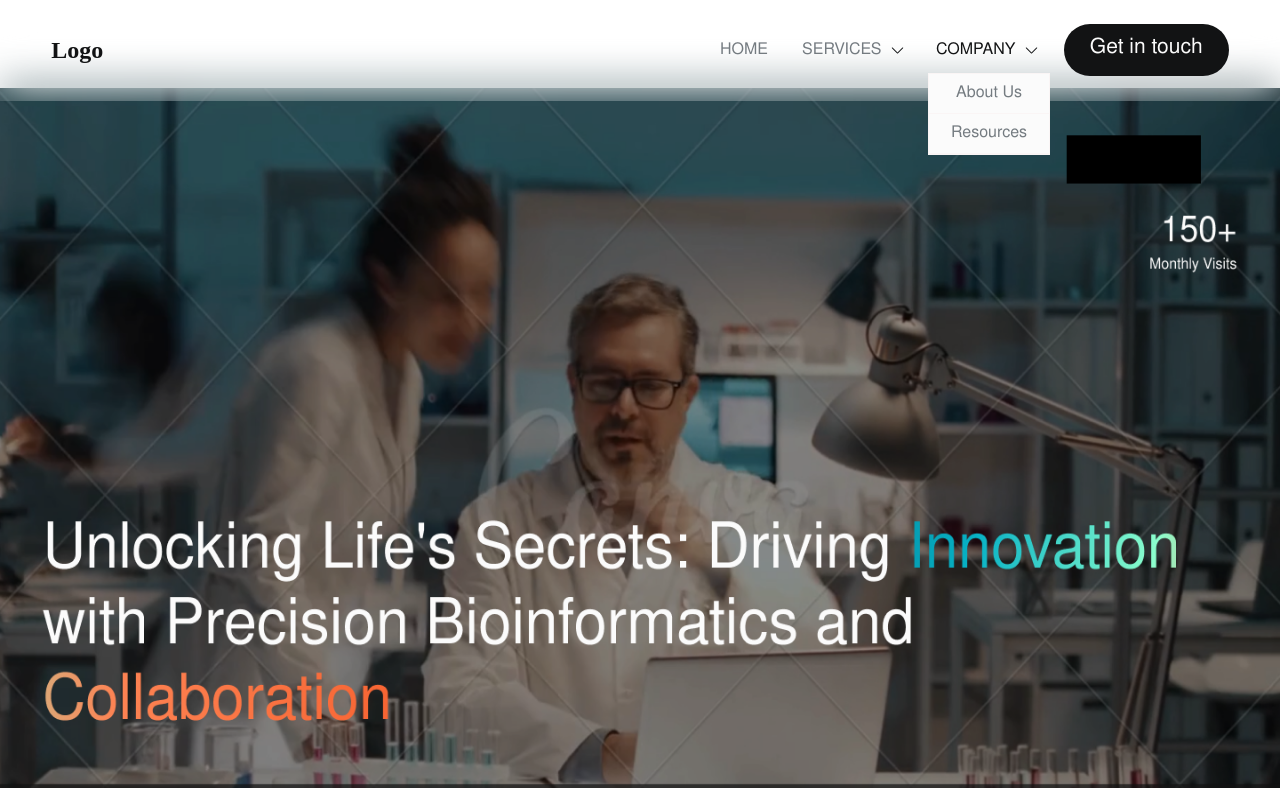
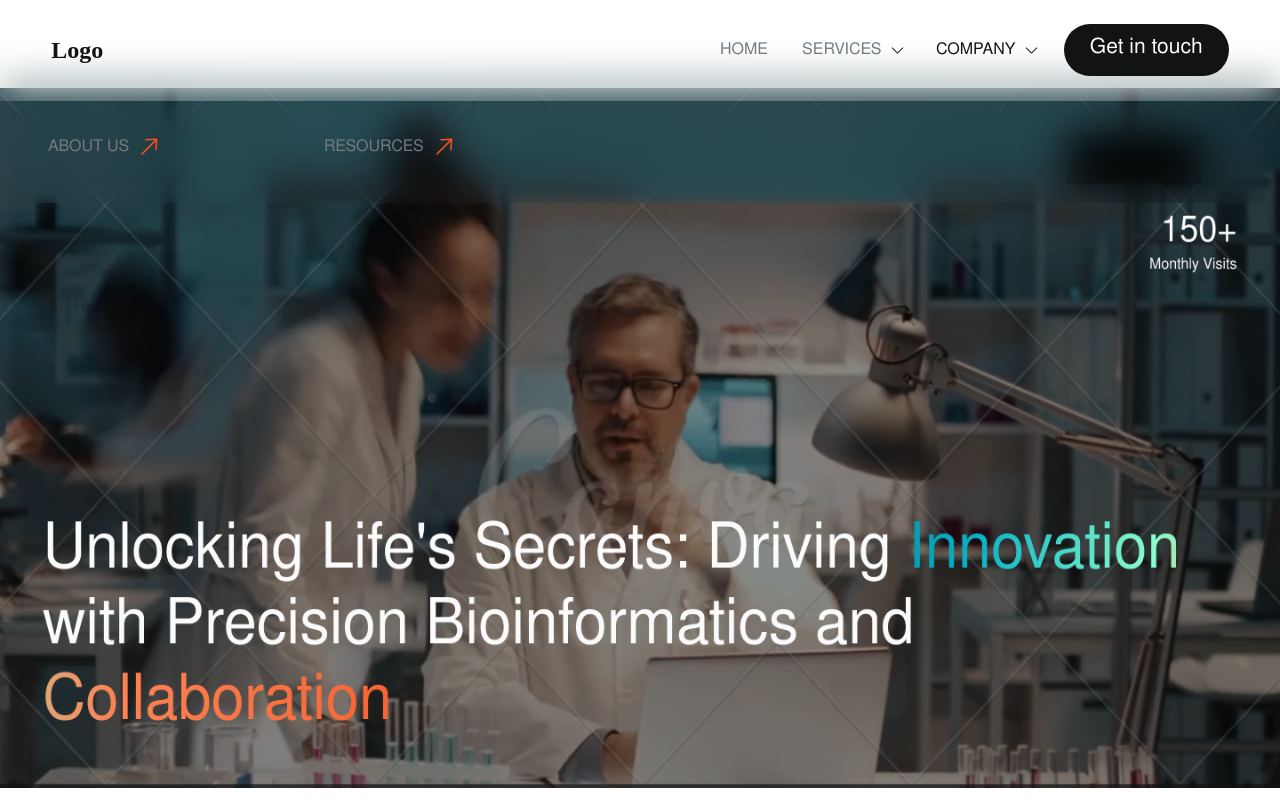
Before and after one commit to araviind8712/d2dWebsite-1.0.0, an Angular app: page /home in a window 1280 px wide. Both pictures are taken after a click on the link "COMPANY". Shown: the top 800 px of the page. Built offline with nearby package versions, Linux system fonts and the light colour scheme.

Commit message:
UI Fixes - After Demo

```diff
--- a/src/app/app.component.html
+++ b/src/app/app.component.html
@@ -1,4 +1,4 @@
 <app-navbar></app-navbar>
 <router-outlet></router-outlet>
-<app-getintouch></app-getintouch>
-<app-footer></app-footer>
+<app-getintouch class="m-0"></app-getintouch>
+<app-footer class="m-0"></app-footer>
--- a/src/app/pages/home/home.component.css
+++ b/src/app/pages/home/home.component.css
@@ -197,5 +197,4 @@ p {
 .section5 {
     padding: 80px 48px;
     width: 100%;
-    height: 100%;
 }
--- a/src/app/pages/home/home.component.html
+++ b/src/app/pages/home/home.component.html
@@ -67,12 +67,11 @@
                 View All  &nbsp; <i class="bi bi-arrow-right"></i>
             </span></a>
         </p>
-
-        <div class="row mt-80" style="margin-bottom: 80px;">
-            <div class="col-md-4 col-12" *ngFor="let resource of resources">
-                <app-resource-card [title]="resource.title" [description]="resource.description"
-                    [image]="resource.image" [postedOn]="resource.postedOn" [type]="resource.type"></app-resource-card>
+        <div class="row mt-48">
+            <div class="col-md-4 col-12 h-100" *ngFor="let resource of resources">
+                <app-resource-card [title]="resource.title" [description]="resource.description" [image]="resource.image" [postedOn]="resource.postedOn" [type]="resource.type"></app-resource-card>
             </div>
         </div>
     </div>
+
 </div>
--- a/src/app/pages/navbar/navbar.component.css
+++ b/src/app/pages/navbar/navbar.component.css
@@ -231,6 +231,30 @@
 
 }
 
+
+.companyNavBar-black {
+    box-sizing: border-box;
+    margin-top: 0px;
+    display: flex;
+    flex-direction: column;
+    align-items: flex-start;
+    padding: 32px 48px;
+    gap: 16px;
+    flex-wrap: wrap;
+    width: 1440px;
+    left: 0px;
+    top: 90px;
+    width: 100%;
+    padding-right: 15%;
+    background: rgba(255, 255, 255, 0.01);
+    border-bottom: 1px solid rgba(255, 255, 255, 0.01);
+    backdrop-filter: blur(20.1px);
+    color: #747B80;
+    padding-right: 15%;
+}
+
+
+
 .serviceItems-black {
     flex: 1 1 calc(33.33% - 16px);
     box-sizing: border-box;
@@ -288,6 +312,24 @@
     backdrop-filter: blur(20.1px);
 }
 
+.companyNavBar {
+    box-sizing: border-box;
+    margin-top: 0px;
+    display: flex;
+    flex-direction: column;
+    align-items: flex-start;
+    padding: 32px 48px;
+    gap: 16px;
+    flex-wrap: wrap;
+    left: 0px;
+    top: 90px;
+    width: 100%;
+    padding-right: 15%;
+    background: rgba(255, 255, 255, 0.01);
+    border-bottom: 1px solid rgba(255, 255, 255, 0.01);
+    backdrop-filter: blur(20.1px);
+}
+
 .serviceItems {
     flex: 1 1 calc(33.33% - 16px);
     box-sizing: border-box;
--- a/src/app/pages/navbar/navbar.component.html
+++ b/src/app/pages/navbar/navbar.component.html
@@ -32,10 +32,6 @@
                         <img src="assets/icons/dropdown-white.svg" width="13px" height="7px">
                     </span>
                     </a>
-                    <div class="dropdown-content" *ngIf="isCompDropdown">
-                        <a href="/aboutus?page=aboutus" style="text-decoration: none; padding: 5px 22px; border-bottom: 1px solid rgba(255, 255, 255,0.1);">About Us</a>
-                        <a href="/resources?pages=resources" style="text-decoration: none; padding: 5px 22px;">Resouces</a>
-                    </div>
                 </li>
                 <li class="nav-item">
                     <a (click)="openDialog()" class="btn btn-contact"><span>Get in touch</span></a>
@@ -55,6 +51,22 @@
         </div>
     </nav>
 
+    <nav class="row companyNavBar" *ngIf="isCompDropdown" style="background-color: inherit;display: flex; flex-direction: row">
+        <div style="cursor: pointer;" class="col-md-3 serviceItems" (click)="company('aboutus')">
+            <h6 style=" color: #BFC0C0;">About Us
+                <span style="padding-left: 8px;">
+                    <img style="cursor: pointer;" src="assets/icons/right-arrow.svg" width="24px" height="24px">
+                </span>
+            </h6>
+        </div>
+        <div style="cursor: pointer;" class="col-md-3 serviceItems" (click)="company('resources')">
+            <h6 style=" color: #BFC0C0;">Resources
+                <span style="padding-left: 8px;">
+                    <img style="cursor: pointer;" src="assets/icons/right-arrow.svg" width="24px" height="24px">
+                </span>
+            </h6>
+        </div>
+    </nav>
 </div>
 
 <div class="nav-bar-black" *ngIf="pageName!=='home'">
@@ -92,11 +104,6 @@
                             <img src="assets/icons/dropdown-black.svg" width="13px" height="7px">
                         </span>
                     </a>
-                    <div class="dropdown-content" *ngIf="isCompDropdown">
-                        <a href="/aboutus?page=aboutus" style="text-decoration: none; padding: 5px 22px; border-bottom: 1px solid #faf5f5;" >About Us</a>
-                        <a href="/resources?pages=resources" style="text-decoration: none; padding: 5px 22px; border-bottom: 1px solid #faf5f5;">Resources</a>
-                    </div>
-
                 </li>
                 <li class="nav-item">
                     <a (click)="openDialog()" class="btn btn-contact-black"><span>Get in touch</span></a>
@@ -118,4 +125,21 @@
         </div>
     </nav>
 
+    <nav class="row companyNavBar-black" *ngIf="isCompDropdown" style="background-color: inherit;display: flex; flex-direction: row">
+        <div style="cursor: pointer;" (click)="company('aboutus')"  class="col-md-3 serviceItems-black">
+            <h6>About Us
+                <span style="padding-left: 8px;">
+                    <img style="cursor: pointer;" src="assets/icons/right-arrow.svg" width="24px" height="24px">
+                </span>
+            </h6>
+        </div>
+        <div style="cursor: pointer;" (click)="company('resources')" class="col-md-3 serviceItems-black" >
+            <h6>Resources
+                <span style="padding-left: 8px;">
+                    <img style="cursor: pointer;" src="assets/icons/right-arrow.svg" width="24px" height="24px">
+                </span>
+            </h6>
+        </div>
+    </nav>
+
 </div>
--- a/src/app/pages/navbar/navbar.component.ts
+++ b/src/app/pages/navbar/navbar.component.ts
@@ -60,10 +60,11 @@ export class NavbarComponent implements OnInit{
     this.isCompDropdown=false;
   }
 
-  company(): void {
+  company(route:any): void {
     this.isServiceVisible = false;
     this.isCompany = true;
     this.isHome = false;
+    window.location.replace('/'+route+'?page='+route);
   }
 
   home(): void {
@@ -84,4 +85,5 @@ export class NavbarComponent implements OnInit{
       console.error('Invalid image path:', image);
     }
   }
+
 }
--- a/src/app/pages/resource-detail/resource-detail.component.html
+++ b/src/app/pages/resource-detail/resource-detail.component.html
@@ -4,7 +4,7 @@
         <p class="fsr-51">RNA-Seq Analysis and Gene Regulation</p>
     </section>
     <div class="row mt-80">
-        <img src="/assets/img/res1.png" alt="" class="col-md-8 col-12">
+        <img src="/assets/images/res1.png" alt="" class="col-md-8 col-12">
     </div>
     <div class="d-flex flex-column mt-80 ">
         <div class="row my-4">
--- a/src/app/pages/resources/resources.component.css
+++ b/src/app/pages/resources/resources.component.css
@@ -3,7 +3,11 @@
 }
 
 .nav-active{
-    color: brown;
+    color: #FB4F23;
+}
+
+a{
+    color: black;
 }
 
 @media only screen and (max-width: 600px) {
--- a/src/shared/footer/footer.component.html
+++ b/src/shared/footer/footer.component.html
@@ -1,4 +1,4 @@
-<footer class="footer mt-80">
+<footer class="footer">
     <div class="row p-5 m-0">
         <div class="col-md-5 col-12 mt-5">
             <img src="/assets/images/logo.png" alt="Logo" class="mb-4">
--- a/src/shared/getintouch/getintouch.component.html
+++ b/src/shared/getintouch/getintouch.component.html
@@ -1,6 +1,6 @@
-<div class="mt-80 bg-lightwhite">
+<div class="bg-lightwhite" style="padding: 80px 0px;">
     <div class="marquee">
-        <p class="fsb-120">
+        <p class="fsb-120" style="font-weight: 700;">
             Fueling Innovation through Collaborative Bioinformatics
         </p>
     </div>
--- a/src/shared/resource-card/resource-card.component.html
+++ b/src/shared/resource-card/resource-card.component.html
@@ -1,7 +1,7 @@
 <img [src]="image" alt="{{title}}" class="w-100 h-75">
 <div class="d-flex justify-content-between mt-3 mb-1">
-    <caption class="color-blue fsb-16">{{type}}</caption>
-    <caption class="color-grey fsr-16">{{postedOn}}</caption>
+    <p class="color-blue fsb-16">{{type}}</p>
+    <p class="color-grey fsr-16">{{postedOn}}</p>
 </div>
 <div class="w-75">
     <a href="" class="fsr-28 link-text pe-1">{{title}}</a>
```
